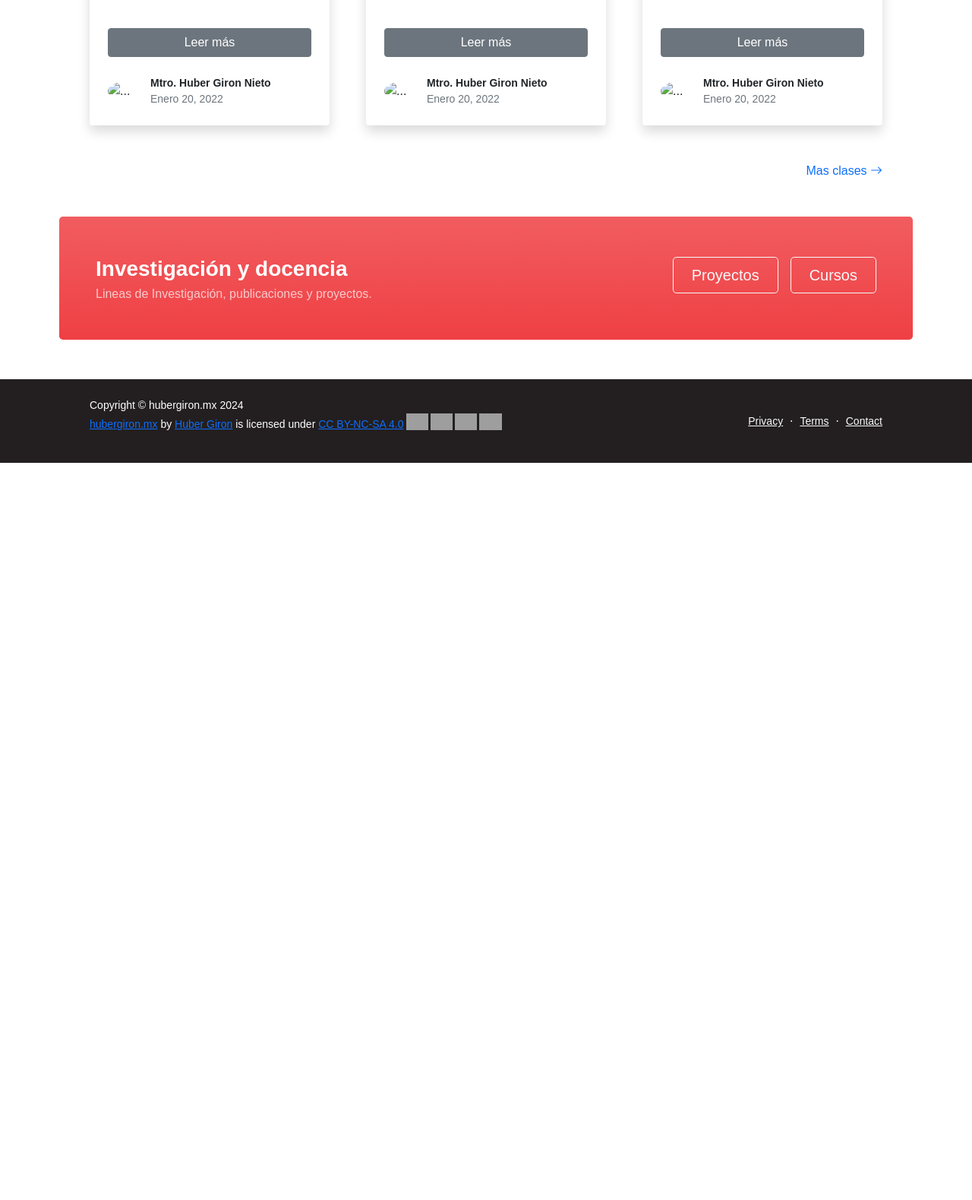
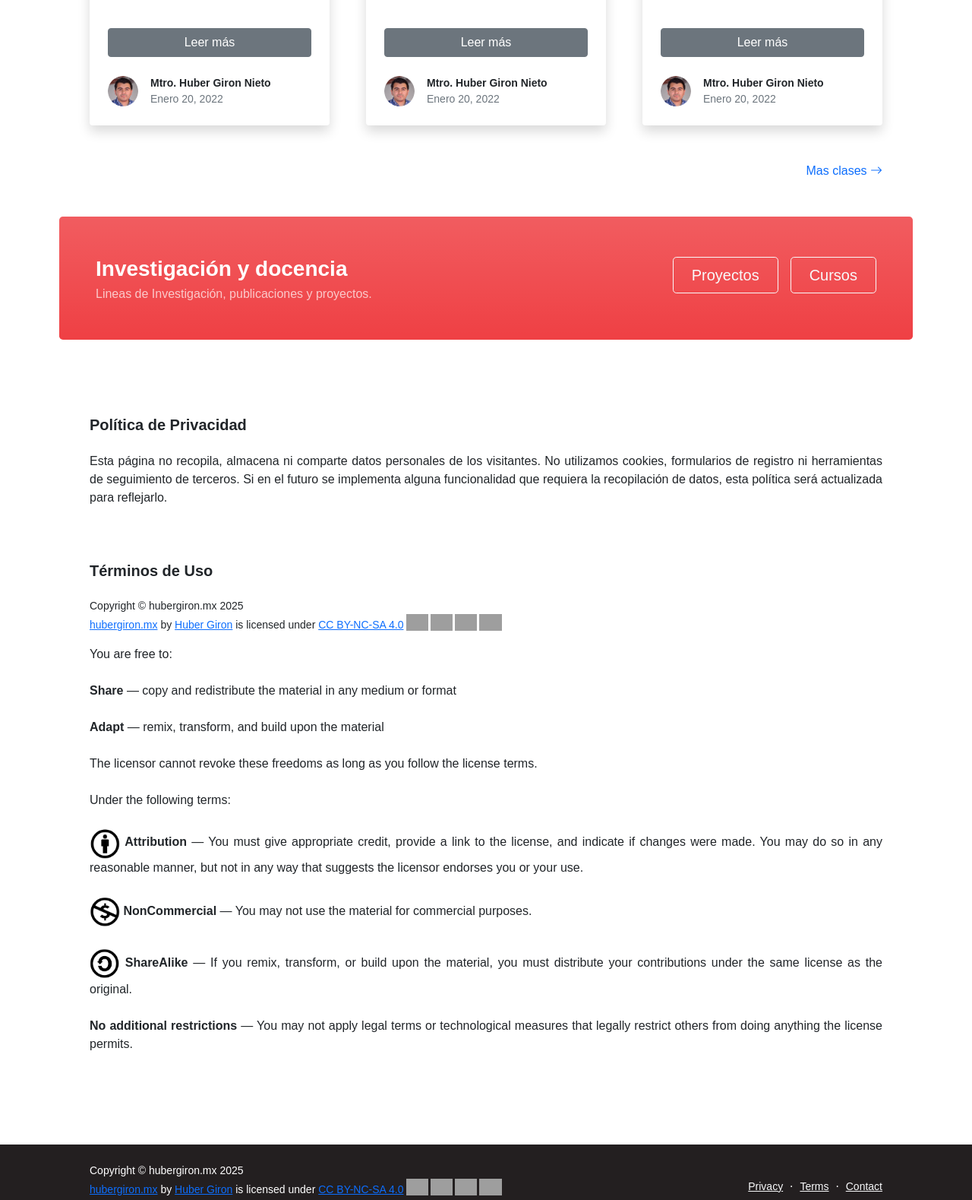
Before and after one commit to HuberGiron/repo, a plain HTML site: page contacto/index.html in a window 1280 px wide. Shown: the part 3269-4848 px from the top of the page at 76% size. Before the commit the page ends 3878 px from the top, so only its background shows below. Drawn offline with nearby package versions, Linux system fonts and the light colour scheme; grey boxes are pictures that could not be loaded.

Commit message:
privacy and terms

```diff
--- a/contacto/index.html
+++ b/contacto/index.html
@@ -7,11 +7,11 @@
         <meta name="author" content="" />
         <title>Huber Giron| Ingeniería</title>
         <!-- Favicon-->
-        <link rel="icon" type="image/x-icon" href="../../assets/favicon.ico"/>
+        <link rel="icon" type="image/x-icon" href="/assets/favicon.ico"/>
         <!-- Bootstrap icons-->
         <link href="https://cdn.jsdelivr.net/npm/bootstrap-icons@1.5.0/font/bootstrap-icons.css" rel="stylesheet" />
         <!-- Core theme CSS (includes Bootstrap)-->
-        <link href="../../css/styles.css" rel="stylesheet" />
+        <link href="/css/styles.css" rel="stylesheet" />
     </head>
     <body class="d-flex flex-column h-100">
         <main class="flex-shrink-0">
@@ -139,7 +139,7 @@
                                 <div class="card-footer p-4 pt-0 bg-transparent border-top-0">
                                     <div class="d-flex align-items-end justify-content-between">
                                         <div class="d-flex align-items-center">
-                                            <img class="rounded-circle me-3" src="../../assets/Huber.jpg" alt="..." width="40px">
+                                            <img class="rounded-circle me-3" src="/assets/Huber.jpg" alt="..." width="40px">
                                             <div class="small">
                                                 <div class="fw-bold">Mtro. Huber Giron Nieto</div>
                                                 <div class="text-muted">Enero 20, 2022</div>
@@ -164,7 +164,7 @@
                                 <div class="card-footer p-4 pt-0 bg-transparent border-top-0">
                                     <div class="d-flex align-items-end justify-content-between">
                                         <div class="d-flex align-items-center">
-                                            <img class="rounded-circle me-3" src="../../assets/Huber.jpg" alt="..." width="40px">
+                                            <img class="rounded-circle me-3" src="/assets/Huber.jpg" alt="..." width="40px">
                                             <div class="small">
                                                 <div class="fw-bold">Mtro. Huber Giron Nieto</div>
                                                 <div class="text-muted">Enero 20, 2022</div>
@@ -189,7 +189,7 @@
                                 <div class="card-footer p-4 pt-0 bg-transparent border-top-0">
                                     <div class="d-flex align-items-end justify-content-between">
                                         <div class="d-flex align-items-center">
-                                            <img class="rounded-circle me-3" src="../../assets/Huber.jpg" alt="..." width="40px">
+                                            <img class="rounded-circle me-3" src="/assets/Huber.jpg" alt="..." width="40px">
                                             <div class="small">
                                                 <div class="fw-bold">Mtro. Huber Giron Nieto</div>
                                                 <div class="text-muted">Enero 20, 2022</div>
@@ -230,7 +230,7 @@
                                 <div class="card-footer p-4 pt-0 bg-transparent border-top-0">
                                     <div class="d-flex align-items-end justify-content-between">
                                         <div class="d-flex align-items-center">
-                                            <img class="rounded-circle me-3" src="assets/Huber.jpg" alt="..." width="40px">
+                                            <img class="rounded-circle me-3" src="/assets/Huber.jpg" alt="..." width="40px">
                                             <div class="small">
                                                 <div class="fw-bold">Mtro. Huber Giron Nieto</div>
                                                 <div class="text-muted">Enero 20, 2022</div>
@@ -272,7 +272,7 @@
                                 <div class="card-footer p-4 pt-0 bg-transparent border-top-0">
                                     <div class="d-flex align-items-end justify-content-between">
                                         <div class="d-flex align-items-center">
-                                            <img class="rounded-circle me-3" src="assets/Huber.jpg" alt="..." width="40px">
+                                            <img class="rounded-circle me-3" src="/assets/Huber.jpg" alt="..." width="40px">
                                             <div class="small">
                                                 <div class="fw-bold">Mtro. Huber Giron Nieto</div>
                                                 <div class="text-muted">Enero 20, 2022</div>
@@ -297,7 +297,7 @@
                                 <div class="card-footer p-4 pt-0 bg-transparent border-top-0">
                                     <div class="d-flex align-items-end justify-content-between">
                                         <div class="d-flex align-items-center">
-                                            <img class="rounded-circle me-3" src="assets/Huber.jpg" alt="..." width="40px">
+                                            <img class="rounded-circle me-3" src="/assets/Huber.jpg" alt="..." width="40px">
                                             <div class="small">
                                                 <div class="fw-bold">Mtro. Huber Giron Nieto</div>
                                                 <div class="text-muted">Enero 20, 2022</div>
@@ -322,7 +322,7 @@
                                 <div class="card-footer p-4 pt-0 bg-transparent border-top-0">
                                     <div class="d-flex align-items-end justify-content-between">
                                         <div class="d-flex align-items-center">
-                                            <img class="rounded-circle me-3" src="assets/Huber.jpg" alt="..." width="40px">
+                                            <img class="rounded-circle me-3" src="/assets/Huber.jpg" alt="..." width="40px">
                                             <div class="small">
                                                 <div class="fw-bold">Mtro. Huber Giron Nieto</div>
                                                 <div class="text-muted">Enero 20, 2022</div>
@@ -373,22 +373,78 @@
 
         </main>
 
+        <!--Política de Privacidad-->
+        <section>
+            <div class="container px-5">
+
+                <h2 id="privacy-policy" class="fw-bolder mb-4 mt-5 fs-5" >Política de Privacidad</h2>
+                <p class="fs-6 mb-4">Esta página no recopila, almacena ni comparte datos personales de los visitantes. No utilizamos cookies, formularios de registro ni herramientas de seguimiento de terceros.
+                    Si en el futuro se implementa alguna funcionalidad que requiera la recopilación de datos, esta política será actualizada para reflejarlo.
+                </p>
+
+            </div>
+        </section>
+
+        <!-- Términos de Uso-->
+        <section>
+            <div class="container px-5">
+                <h2 id="terminos-de-uso" class="fw-bolder mb-4 mt-5 fs-5" >Términos de Uso</h2>
+                <div class="small">
+                    Copyright &copy; hubergiron.mx 2025
+                    <p xmlns:cc="http://creativecommons.org/ns#" xmlns:dct="http://purl.org/dc/terms/"><a property="dct:title" rel="cc:attributionURL" href="https://www.hubergiron.mx">hubergiron.mx</a> by <a rel="cc:attributionURL dct:creator" property="cc:attributionName" href="https://www.linkedin.com/in/hubergiron/">Huber Giron</a> is licensed under <a href="http://creativecommons.org/licenses/by-nc-sa/4.0/?ref=chooser-v1" target="_blank" rel="license noopener noreferrer" style="display:inline-block;">CC BY-NC-SA 4.0<img style="height:22px!important;margin-left:3px;vertical-align:text-bottom;" src="https://mirrors.creativecommons.org/presskit/icons/cc.svg?ref=chooser-v1"><img style="height:22px!important;margin-left:3px;vertical-align:text-bottom;" src="https://mirrors.creativecommons.org/presskit/icons/by.svg?ref=chooser-v1"><img style="height:22px!important;margin-left:3px;vertical-align:text-bottom;" src="https://mirrors.creativecommons.org/presskit/icons/nc.svg?ref=chooser-v1"><img style="height:22px!important;margin-left:3px;vertical-align:text-bottom;" src="https://mirrors.creativecommons.org/presskit/icons/sa.svg?ref=chooser-v1"></a></p>
+                </div>
+
+                <p class="fs-6 mb-4">You are free to:</p>
+                <p class="fs-6 mb-4"><strong>Share</strong> — copy and redistribute the material in any medium or format</p>
+                <p class="fs-6 mb-4"><strong>Adapt</strong> — remix, transform, and build upon the material</p>
+                <p class="fs-6 mb-4">The licensor cannot revoke these freedoms as long as you follow the license terms.</p>
+
+                <p class="fs-6 mb-4">Under the following terms:</p>
+
+                <p class="fs-6 mb-4">
+                    <img src="assets/icon-attribution.png" width="40px" alt="Attribution Icon" class="icon">
+                    <strong>Attribution</strong> — You must give appropriate credit, provide a link to the license, and indicate if changes were made. You may do so in any reasonable manner, but not in any way that suggests the licensor endorses you or your use.
+                </p>
+
+                <p class="fs-6 mb-4">
+                    <img src="assets/icon-noncommercial.png" width="40px" alt="NonCommercial Icon" class="icon">
+                    <strong>NonCommercial</strong> — You may not use the material for commercial purposes.
+                </p class="fs-6 mb-4">
+
+                <p class="fs-6 mb-4">
+                    <img src="assets/icon-sharealike.png" width="40px" alt="ShareAlike Icon" class="icon">
+                    <strong>ShareAlike</strong> — If you remix, transform, or build upon the material, you must distribute your contributions under the same license as the original.
+                </p>
+
+                <p class="fs-6 mb-4">
+                    <strong>No additional restrictions</strong> — You may not apply legal terms or technological measures that legally restrict others from doing anything the license permits.
+                </p>
+            </div>
+        </section>
+
+        <section>
+            <div class="container px-5">
+                <h2 class="fw-bolder mb-4 mt-5 fs-5 text-white" >.</h2>
+            </div>
+        </section>
+
+
         <!-- Footer-->
         <footer class="bg-dark py-4 mt-auto">
             <div class="container px-5">
                 <div class="row align-items-center justify-content-between flex-column flex-sm-row">
                     <div class="col-auto">
                         <div class="small m-0 text-white">
-                            Copyright &copy; hubergiron.mx 2024
+                            Copyright &copy; hubergiron.mx 2025
                             <p xmlns:cc="http://creativecommons.org/ns#" xmlns:dct="http://purl.org/dc/terms/"><a property="dct:title" rel="cc:attributionURL" href="https://www.hubergiron.mx">hubergiron.mx</a> by <a rel="cc:attributionURL dct:creator" property="cc:attributionName" href="https://www.linkedin.com/in/hubergiron/">Huber Giron</a> is licensed under <a href="http://creativecommons.org/licenses/by-nc-sa/4.0/?ref=chooser-v1" target="_blank" rel="license noopener noreferrer" style="display:inline-block;">CC BY-NC-SA 4.0<img style="height:22px!important;margin-left:3px;vertical-align:text-bottom;" src="https://mirrors.creativecommons.org/presskit/icons/cc.svg?ref=chooser-v1"><img style="height:22px!important;margin-left:3px;vertical-align:text-bottom;" src="https://mirrors.creativecommons.org/presskit/icons/by.svg?ref=chooser-v1"><img style="height:22px!important;margin-left:3px;vertical-align:text-bottom;" src="https://mirrors.creativecommons.org/presskit/icons/nc.svg?ref=chooser-v1"><img style="height:22px!important;margin-left:3px;vertical-align:text-bottom;" src="https://mirrors.creativecommons.org/presskit/icons/sa.svg?ref=chooser-v1"></a></p>
                         </div>
                     </div>
                     <div class="col-auto">
-                        <a class="link-light small" href="#!">Privacy</a>
+                        <a class="link-light small" href="/contacto/#privacy-policy">Privacy</a>
                         <span class="text-white mx-1">&middot;</span>
-                        <a class="link-light small" href="#!">Terms</a>
+                        <a class="link-light small" href="/contacto/#terminos-de-uso">Terms</a>
                         <span class="text-white mx-1">&middot;</span>
-                        <a class="link-light small" href="#!">Contact</a>
+                        <a class="link-light small" href="/contacto/">Contact</a>
                     </div>
                 </div>
             </div>
@@ -397,6 +453,6 @@
         <!-- Bootstrap core JS-->
         <script src="https://cdn.jsdelivr.net/npm/bootstrap@5.1.3/dist/js/bootstrap.bundle.min.js"></script>
         <!-- Core theme JS-->
-        <script src="../../js/scripts.js"></script>
+        <script src="/js/scripts.js"></script>
     </body>
 </html>
```
Also changed, not shown: index.html (+3 -3 lines), contacto/assets/icon-attribution.png (added), contacto/assets/icon-noncommercial.png (added), contacto/assets/icon-sharealike.png (added).
